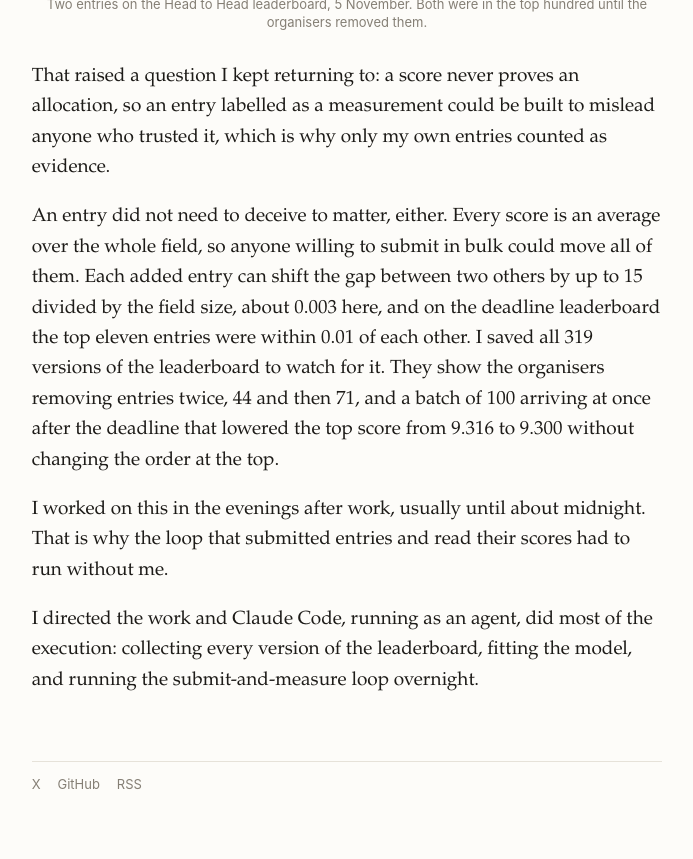
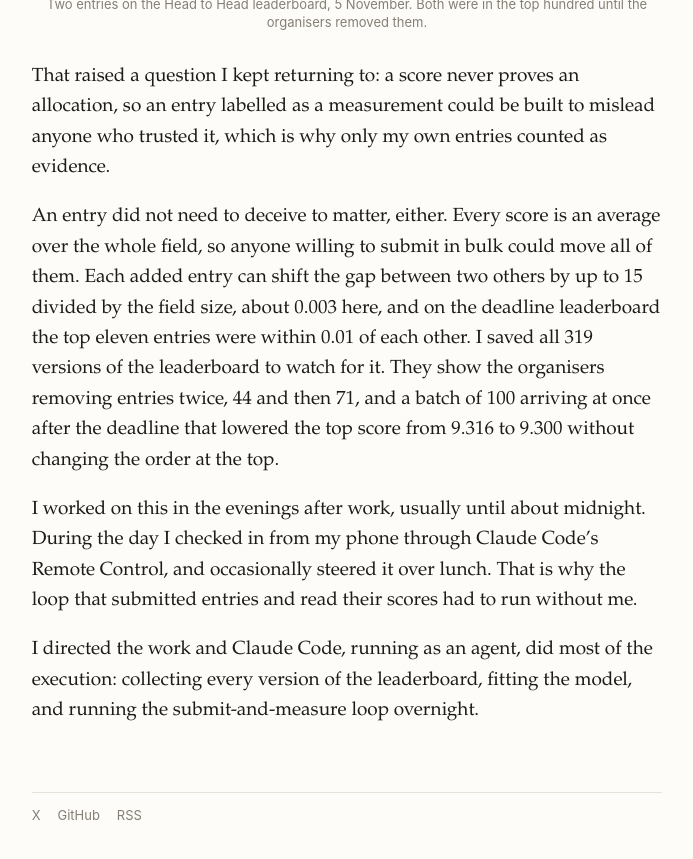
Before and after one commit to kinshu0/kinshu0.github.io, a Jekyll site: the page built from _posts/2026-11-22-castle-challenge.markdown, in a window 1280 px wide and 900 px high, scrolled down 12835 px. Shown: the top 859 px of the window, without its empty margins (293-986 px from the left). Built offline with Jekyll 4.4.1, drawn with Linux system fonts in a browser that asks for light colours.

Commit message:
Castle post: mention checking in from the phone during the day
Co-Authored-By: Claude Fable 5.2 <noreply@anthropic.com>

```diff
--- a/_posts/2026-11-22-castle-challenge.markdown
+++ b/_posts/2026-11-22-castle-challenge.markdown
@@ -293,7 +293,7 @@ That raised a question I kept returning to: a score never proves an allocation,
 
 An entry did not need to deceive to matter, either. Every score is an average over the whole field, so anyone willing to submit in bulk could move all of them. Each added entry can shift the gap between two others by up to 15 divided by the field size, about 0.003 here, and on the deadline leaderboard the top eleven entries were within 0.01 of each other. I saved all 319 versions of the leaderboard to watch for it. They show the organisers removing entries twice, 44 and then 71, and a batch of 100 arriving at once after the deadline that lowered the top score from 9.316 to 9.300 without changing the order at the top.
 
-I worked on this in the evenings after work, usually until about midnight. That is why the loop that submitted entries and read their scores had to run without me.
+I worked on this in the evenings after work, usually until about midnight. During the day I checked in from my phone through Claude Code's Remote Control, and occasionally steered it over lunch. That is why the loop that submitted entries and read their scores had to run without me.
 
 I directed the work and Claude Code, running as an agent, did most of the execution: collecting every version of the leaderboard, fitting the model, and running the submit-and-measure loop overnight.
 
```
